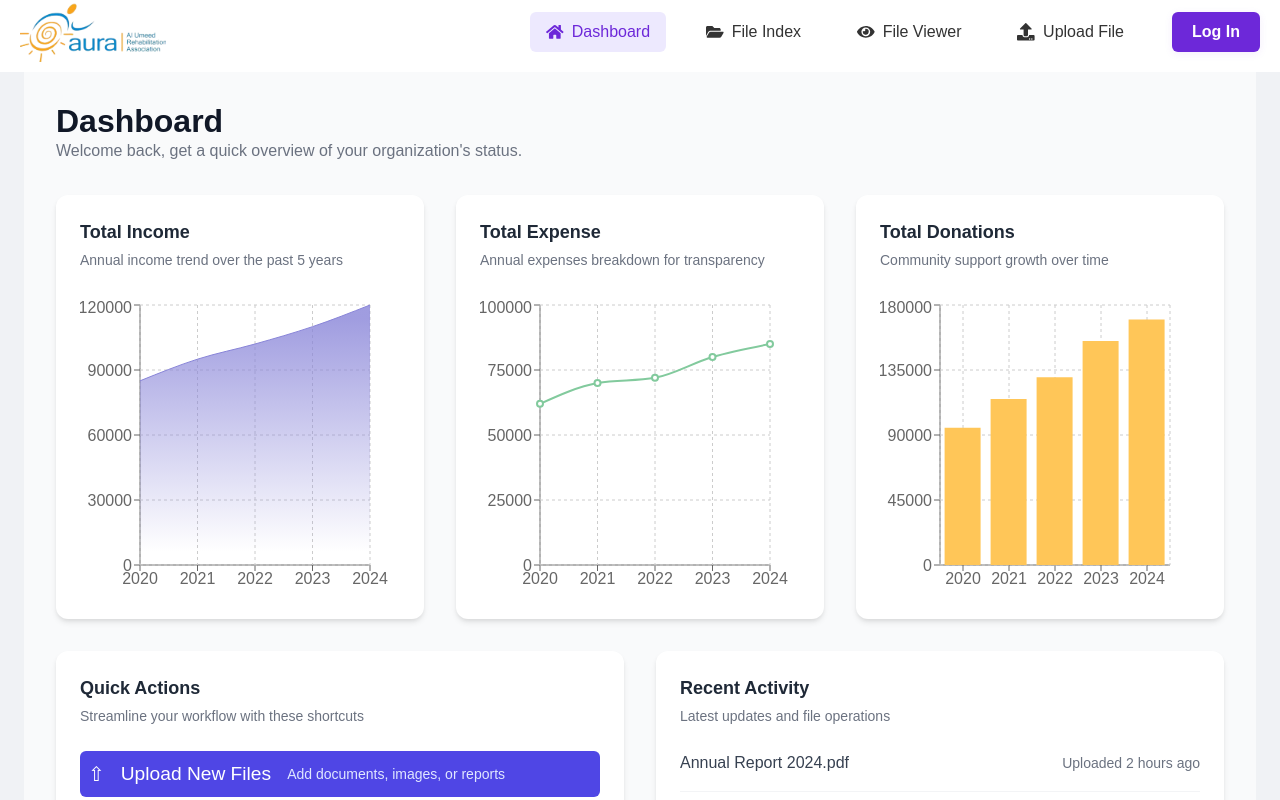
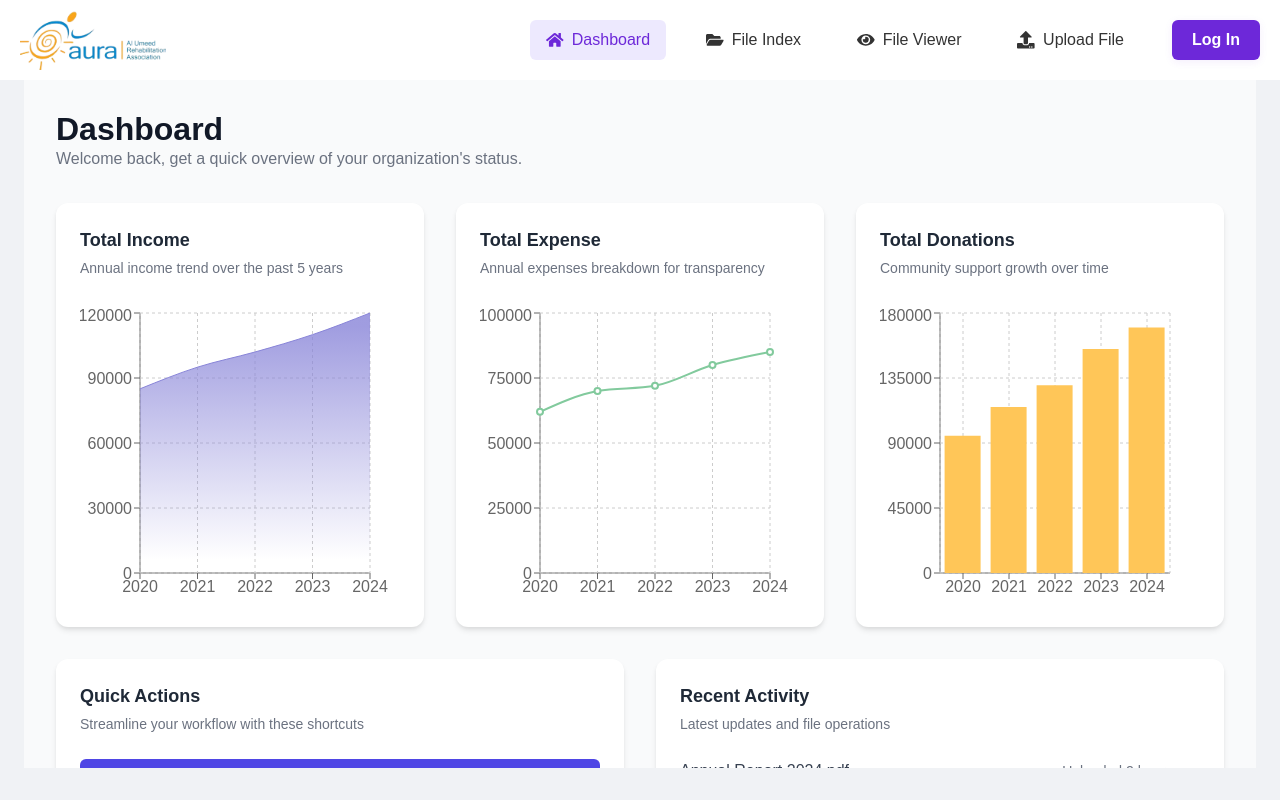
Before and after one commit to JazibWaqas/AURA-file-viewing-system, a React (Vite) app in the folder frontend/: page / in a window 1280 px wide. Built offline with nearby package versions, Linux system fonts and the light colour scheme; no server answers.

Commit message:
File Indesx Oprimized

```diff
--- a/frontend/src/styles/dashboard.css
+++ b/frontend/src/styles/dashboard.css
@@ -19,6 +19,10 @@
 .dashboard-page {
   padding: 2rem;
   background-color: #f9fafb;
+  height: calc(100vh - 64px); /* Adjust for header height if needed */
+  min-height: 0;
+  overflow-y: auto;
+  overflow-x: hidden;
 }
 
 .dashboard-header {
@@ -345,6 +349,8 @@
   height: 100vh;
   overflow-y: auto;
   background: #f8fafc;
+  min-height: 0;
+  overflow-x: hidden;
 }
 
 /* Custom Scrollbars for all main content areas */
@@ -440,3 +446,9 @@ body::-webkit-scrollbar-thumb:hover, html::-webkit-scrollbar-thumb:hover {
     color: #6b7280;
     font-size: 0.875rem;
 }
+
+.app-root, .main-content {
+  height: 100vh;
+  min-height: 0;
+  overflow: hidden;
+}
```
Also changed, not shown: 1 other file (tests, documents, lock files or other folders).
